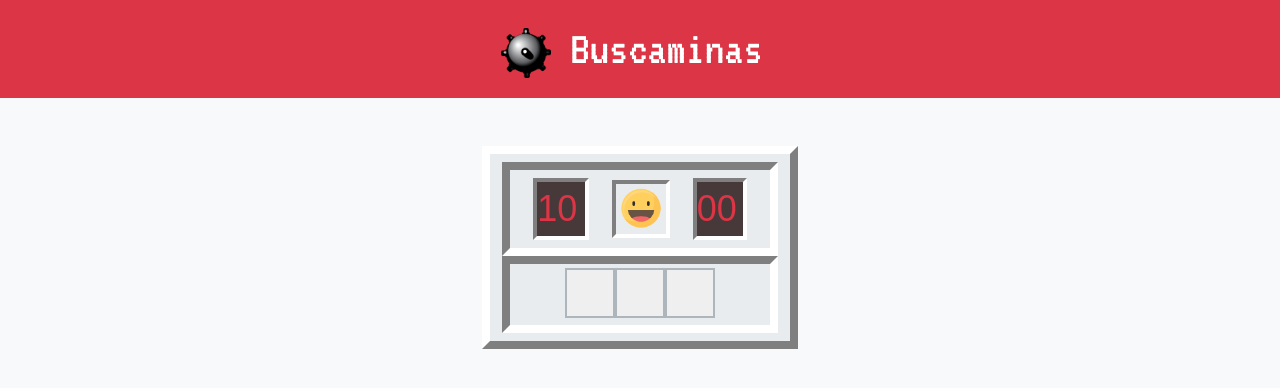
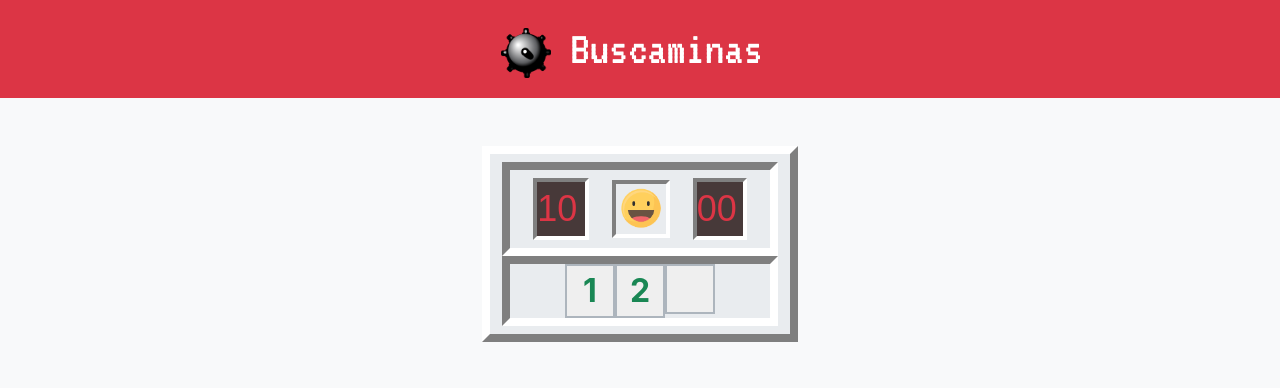
Before and after one commit to pacomastermind/cursoReact, a React (Create React App) app in the folder buscaminas/: page / in a window 1280 px wide. Shown: the top 388 px of the page. Built offline with nearby package versions, Linux system fonts and the light colour scheme; a web font is replaced by a local one.

Commit message:
Props. Comunicacion

```diff
--- a/buscaminas/src/App.js
+++ b/buscaminas/src/App.js
@@ -21,11 +21,11 @@ function App() {
           </div>
         </div>
         <div className="row borderInside bg-body-secondary text-center justify-content-center">
-          <div className="col my-1 p-0">
+          <div className="col my- p-0">
             <div className="d-flex flex-wrap justify-content-center">
-              <Celda />
-              <Celda />
-              <Celda />
+              <Celda valor="1"/>
+              <Celda valor="2"/>
+              <Celda/>
             </div>
           </div>
         </div>
--- a/buscaminas/src/Celda.js
+++ b/buscaminas/src/Celda.js
@@ -1,10 +1,12 @@
-function Celda() {
+function Celda({valor=""}) {
     return (
         <div>
             <button
                 className="border border-2 border-dark-subtle fs-2 fw-bold text-success"
                 style={{ minWidth: 50, minHeight: 50 }}
-            />
+            >
+                {valor}
+            </button>
         </div>
         );
     }
```
